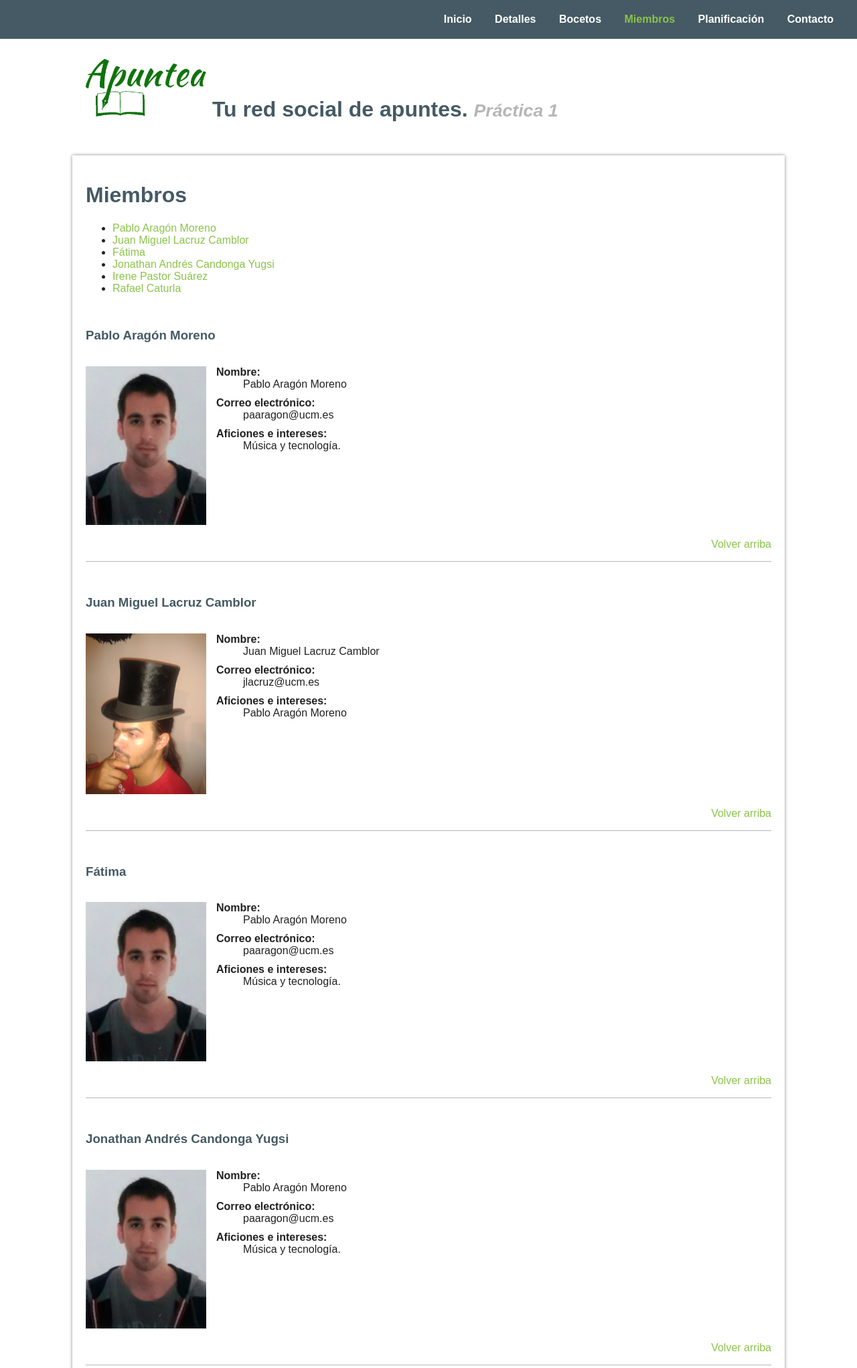
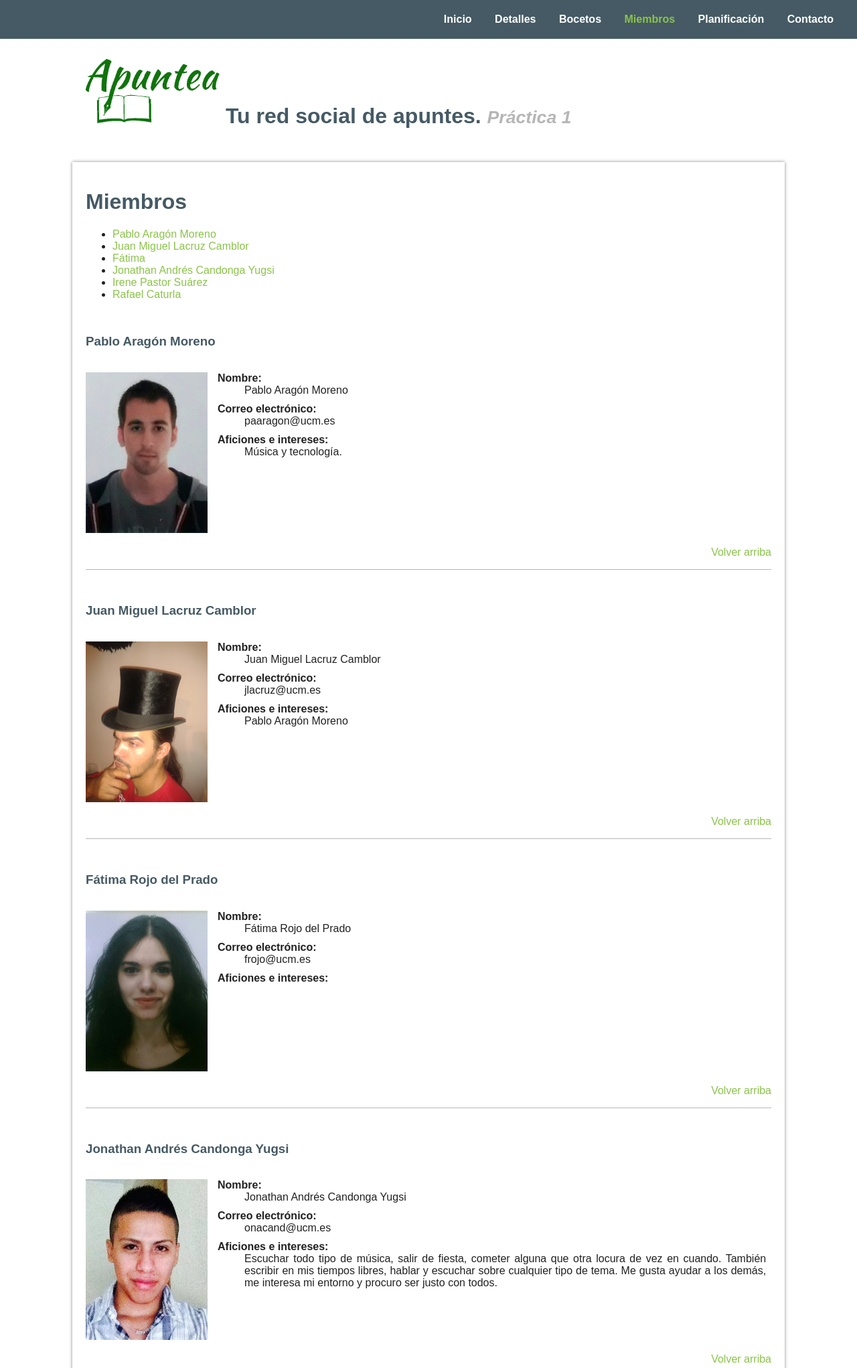
Before and after one commit to paaragon/apuntea, a PHP site: page /miembros.html in a window 1280 px wide. Shown: the top 2043 px of the page at 67% size. Run offline with PHP 8.4, Linux system fonts and the light colour scheme.

Commit message:
Pequeño retoque y actualización de miembros

```diff
--- a/bocetos.html
+++ b/bocetos.html
@@ -14,6 +14,7 @@ Es aceptable y razonable que estos diseños evolucionen y cambien más adelante.
 <html>
     <head>
         <title>APUNTEA | Bocetos</title>
+        <link rel="icon" type="image/png" href="img/logo.png">
         <meta charset="UTF-8">
         <meta name="viewport" content="width=device-width, initial-scale=1.0">
         <link href="css/default.css" rel="stylesheet" type="text/css">
--- a/contacto.html
+++ b/contacto.html
@@ -17,6 +17,7 @@ El formulario debe pedir al usuario los siguientes datos:
 <html>
     <head>
         <title>APUNTEA | Contacto</title>
+        <link rel="icon" type="image/png" href="img/logo.png">
         <meta charset="UTF-8">
         <meta name="viewport" content="width=device-width, initial-scale=1.0">
         <link href="css/default.css" rel="stylesheet" type="text/css">
--- a/css/default.css
+++ b/css/default.css
@@ -40,12 +40,12 @@ main{
     margin: 50px auto;
 }
 
+p{
+    text-align: justify;
+}
+
 h1, h2, h3{
     color: #455A64;
-}
-
-main h1{
-    /*text-align: center;*/
 }
 
 main div{
@@ -112,24 +112,22 @@ dd{
     width: 200px;
 }
 
-.arriba{
-    text-align: right;
-}
-
-.left{
+.miembro p, .miembro dl{
     float: left;
 }
 
-dl.left{
+.miembro dl{
     margin-left: 15px;
+    max-width: 80%;
+    text-align: justify;
+}
+
+.miembro p.arriba{
+    text-align: right;
+    float: none;
 }
 
 .clear{
     clear: both;
     height: 0;
 }
-
-img {
-    max-width: 180px;
-    max-height: 270px;
-}
--- a/detalles.html
+++ b/detalles.html
@@ -12,6 +12,7 @@ cualquier forma de estructurar la información:
 <html>
     <head>
         <title>APUNTEA | Detalles</title>
+        <link rel="icon" type="image/png" href="img/logo.png">
         <meta charset="UTF-8">
         <meta name="viewport" content="width=device-width, initial-scale=1.0">
         <link href="css/default.css" rel="stylesheet" type="text/css">
@@ -37,7 +38,6 @@ cualquier forma de estructurar la información:
         <!--Contenido principal-->
         <main>
             <!--*************************************************
-            Aquí teneis que poner el contenido de vuestra sección
               ¡SIN TERMINAR!!
               **************************************************-->
 
@@ -61,6 +61,7 @@ cualquier forma de estructurar la información:
                 entre otras.</p>
 
             <h2>Algunas restricciones</h2>
+            <!--Mejor poner como una lista ¿no?-->
             <p>- Los usuarios no registrados sólo tendrán permisos de búsqueda, pero ningún tipo de permiso sobre
                 el contenido compartido en Apuntea.</p>
             <p>- Las subidas no deberán contener ningún tipo de publicidad, en caso contrario, será retirada.</p>
--- a/miembros.html
+++ b/miembros.html
@@ -12,11 +12,13 @@ donde aparecen los datos detallados de la persona correspondiente.
 <html>
     <head>
         <title>APUNTEA | Miembros</title>
+        <link rel="icon" type="image/png" href="img/logo.png">
         <meta charset="UTF-8">
         <meta name="viewport" content="width=device-width, initial-scale=1.0">
         <link href="css/default.css" rel="stylesheet" type="text/css">
     </head>
     <body>
+
         <!--Menú de navegación-->
         <nav>
             <ul>
@@ -28,7 +30,6 @@ donde aparecen los datos detallados de la persona correspondiente.
                 <li><a href="contacto.html">Contacto</a></li>
             </ul>
         </nav><!--Fin menú-->
-
         <!--Cabecera-->
         <header>
             <h1><img src="img/logo.png" alt="Logotipo apuntea" class="logo"> Tu red social de apuntes. <small>Práctica 1</small></h1>
@@ -38,7 +39,7 @@ donde aparecen los datos detallados de la persona correspondiente.
         <main>
             <h1>Miembros</h1>
 
-            <ul id="lista_miembros">
+            <ul id="lista_miembros" class="miembro">
                 <li><a href="#mi-pablo">Pablo Aragón Moreno</a></li>
                 <li><a href="#mi-juanmi">Juan Miguel Lacruz Camblor</a></li>
                 <li><a href="#mi-fatima">Fátima</a></li>
@@ -48,12 +49,12 @@ donde aparecen los datos detallados de la persona correspondiente.
             </ul>
 
             <!--Miembro-->
-            <div id="mi-pablo">
+            <div id="mi-pablo" class="miembro">
                 <h3>Pablo Aragón Moreno</h3>
-                <p class="left">
+                <p>
                     <img src="img/miembros/pablo.jpg" alt="Pablo Aragón Moreno">
                 </p>
-                <dl class="left">
+                <dl>
                     <dt>Nombre:</dt>
                     <dd>Pablo Aragón Moreno</dd>
                     <dt>Correo electrónico:</dt>
@@ -68,12 +69,12 @@ donde aparecen los datos detallados de la persona correspondiente.
             </div><!--Fin miembro-->
 
             <!--Miembro-->
-            <div id="mi-juanmi">
+            <div id="mi-juanmi" class="miembro">
                 <h3>Juan Miguel Lacruz Camblor</h3> <!--Título-->
-                <p class="left">                    <!--Imagen-->
+                <p>                    <!--Imagen-->
                     <img src="img/miembros/juanmi.jpg" alt="Pablo Aragón Moreno">
                 </p>
-                <dl class="left">                   <!--Datos-->
+                <dl>                   <!--Datos-->
                     <dt>Nombre:</dt>
                     <dd>Juan Miguel Lacruz Camblor</dd>
                     <dt>Correo electrónico:</dt>
@@ -88,19 +89,18 @@ donde aparecen los datos detallados de la persona correspondiente.
             </div><!--Fin miembro-->
 
             <!--Miembro-->
-            <div id="mi-fatima">
-                <h3>Fátima</h3>
-                <p class="left">
-                    <img src="img/miembros/pablo.jpg" alt="Pablo Aragón Moreno">
+            <div id="mi-fatima" class="miembro">
+                <h3> Fátima Rojo del Prado</h3>
+                <p>
+                    <img src="img/miembros/fatima.jpg" alt="Pablo Aragón Moreno">
                 </p>
-                <dl class="left">
+                <dl>
                     <dt>Nombre:</dt>
-                    <dd>Pablo Aragón Moreno</dd>
+                    <dd>Fátima Rojo del Prado</dd>
                     <dt>Correo electrónico:</dt>
-                    <dd>paaragon@ucm.es</dd>
+                    <dd>frojo@ucm.es</dd>
                     <dt>Aficiones e intereses:</dt>
                     <dd>
-                        Música y tecnología.
                     </dd>
                 </dl>
                 <div class="clear"></div>
@@ -108,19 +108,19 @@ donde aparecen los datos detallados de la persona correspondiente.
             </div><!--Fin miembro-->
 
             <!--Miembro-->
-            <div id="mi-jonathan">
+            <div id="mi-jonathan" class="miembro">
                 <h3>Jonathan Andrés Candonga Yugsi</h3>
-                <p class="left">
-                    <img src="img/miembros/pablo.jpg" alt="Pablo Aragón Moreno">
+                <p>
+                    <img src="img/miembros/jonathan.jpg" alt="Pablo Aragón Moreno">
                 </p>
-                <dl class="left">
+                <dl>
                     <dt>Nombre:</dt>
-                    <dd>Pablo Aragón Moreno</dd>
+                    <dd>Jonathan Andrés Candonga Yugsi</dd>
                     <dt>Correo electrónico:</dt>
-                    <dd>paaragon@ucm.es</dd>
+                    <dd>onacand@ucm.es</dd>
                     <dt>Aficiones e intereses:</dt>
                     <dd>
-                        Música y tecnología.
+                        Escuchar  todo tipo de música, salir de fiesta, cometer alguna que otra locura de vez en cuando. También escribir en mis tiempos libres, hablar y escuchar sobre cualquier tipo de tema. Me gusta ayudar a los demás, me interesa mi entorno y procuro ser justo con todos.
                     </dd>
                 </dl>
                 <div class="clear"></div>
@@ -128,19 +128,18 @@ donde aparecen los datos detallados de la persona correspondiente.
             </div><!--Fin miembro-->
 
             <!--Miembro-->
-            <div id="mi-irene">
+            <div id="mi-irene" class="miembro">
                 <h3>Irene Pastor Suárez</h3>
-                <p class="left">
+                <p>
                     <img src="img/miembros/pablo.jpg" alt="Pablo Aragón Moreno">
                 </p>
-                <dl class="left">
+                <dl>
                     <dt>Nombre:</dt>
-                    <dd>Pablo Aragón Moreno</dd>
+                    <dd>Irene Pastor Suárez</dd>
                     <dt>Correo electrónico:</dt>
-                    <dd>paaragon@ucm.es</dd>
+                    <dd>irepas01@ucm.es</dd>
                     <dt>Aficiones e intereses:</dt>
                     <dd>
-                        Música y tecnología.
                     </dd>
                 </dl>
                 <div class="clear"></div>
@@ -148,12 +147,12 @@ donde aparecen los datos detallados de la persona correspondiente.
             </div><!--Fin miembro-->
 
             <!--Miembro-->
-            <div id="mi-rafa">
+            <div id="mi-rafa" class="miembro">
                 <h3>Rafael Caturla Torrecilla</h3>
-                <p class="left">
-                    <img src="img/miembros/pablo.jpg" alt="Pablo Aragón Moreno">
+                <p>
+                    <img src="img/miembros/rafa.jpg" alt="Pablo Aragón Moreno">
                 </p>
-                <dl class="left">
+                <dl>
                     <dt>Nombre:</dt>
                     <dd>Rafael Caturla Torrecilla</dd>
                     <dt>Correo electrónico:</dt>
--- a/nbproject/private/private.xml
+++ b/nbproject/private/private.xml
@@ -4,11 +4,6 @@
     <open-files xmlns="http://www.netbeans.org/ns/projectui-open-files/2">
         <group>
             <file>file:/C:/xampp/htdocs/apuntea/miembros.html</file>
-            <file>file:/C:/xampp/htdocs/apuntea/css/default.css</file>
-            <file>file:/C:/xampp/htdocs/apuntea/planificacion.html</file>
-            <file>file:/C:/xampp/htdocs/apuntea/bocetos.html</file>
-            <file>file:/C:/xampp/htdocs/apuntea/index.html</file>
-            <file>file:/C:/xampp/htdocs/apuntea/contacto.html</file>
         </group>
     </open-files>
 </project-private>
--- a/planificacion.html
+++ b/planificacion.html
@@ -11,6 +11,7 @@ especificación detallada de toda la funcionalidad.
 <html>
     <head>
         <title>APUNTEA | Planificación</title>
+        <link rel="icon" type="image/png" href="img/logo.png">
         <meta charset="UTF-8">
         <meta name="viewport" content="width=device-width, initial-scale=1.0">
         <link href="css/default.css" rel="stylesheet" type="text/css">
```
Also changed, not shown: index.html (+7 -6 lines), img/miembros/fatima.jpg (added), img/miembros/jonathan.jpg (added), img/miembros/juanmi.jpg, 1 other file. Lines whose indentation alone changed are shown as unchanged.
